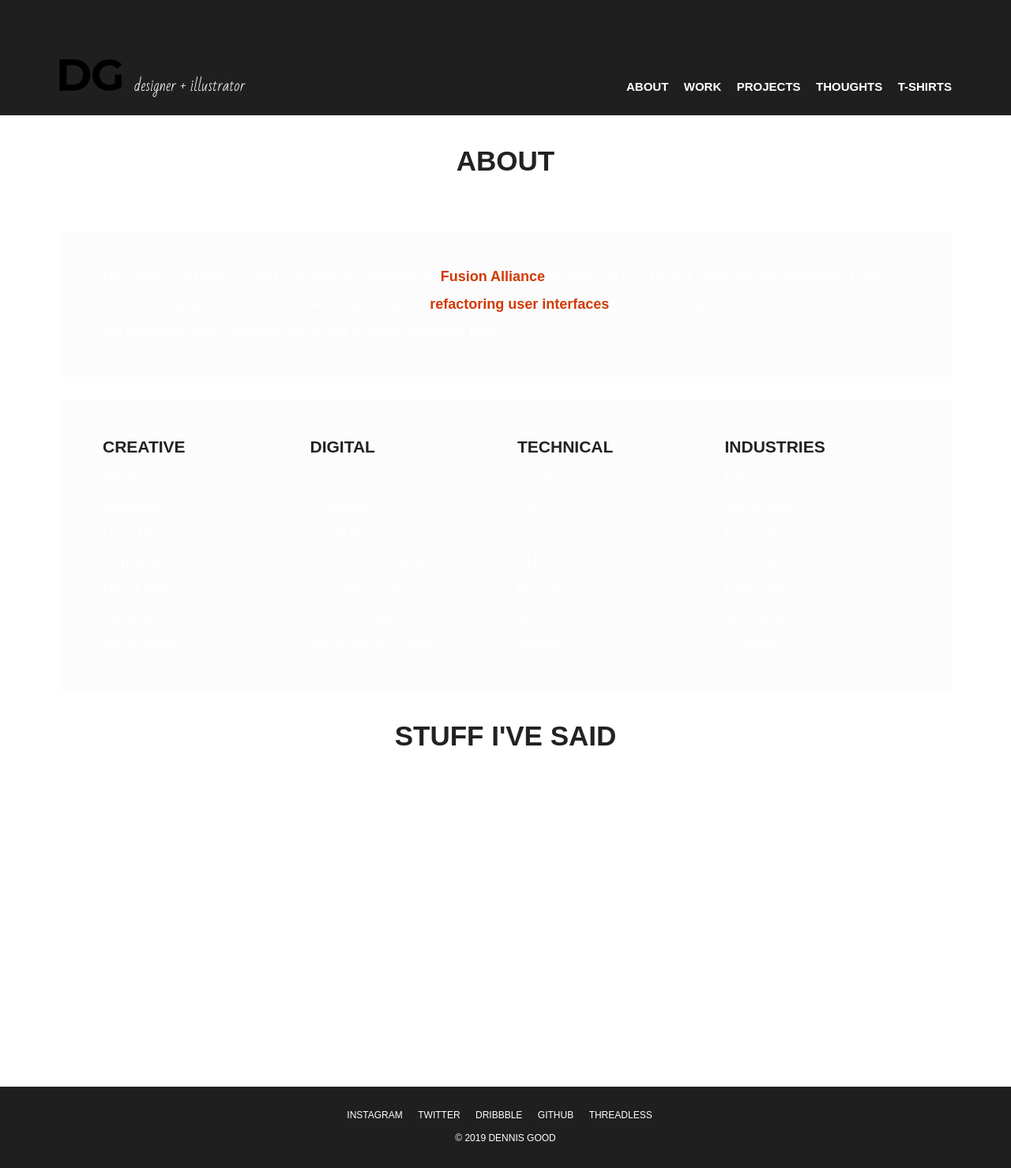
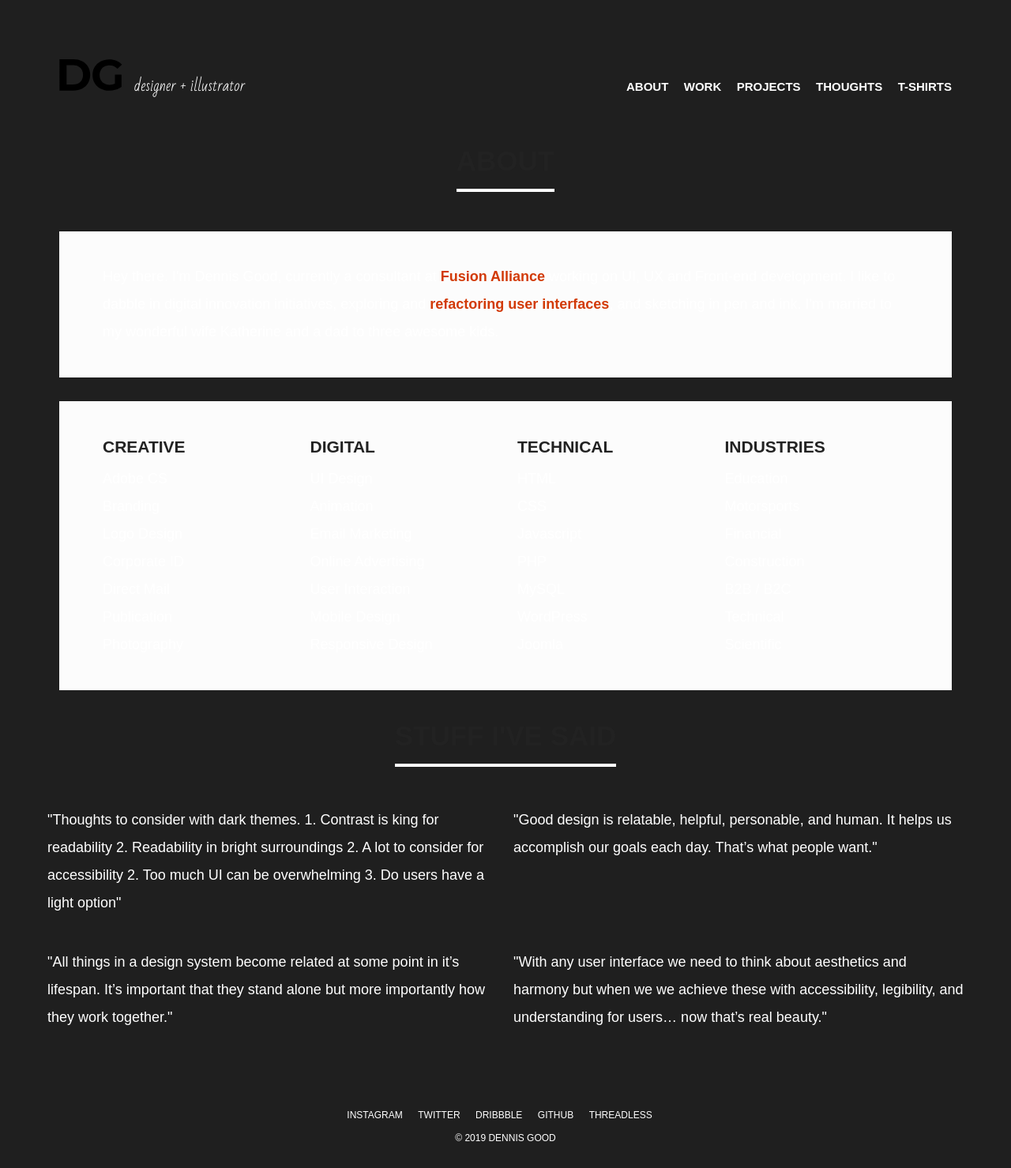
Before and after one commit to denniswgood/dennis-good-site-js, a PHP site: page /about.html in a window 1280 px wide. Shown: the whole page at 79% size. Run offline with PHP 8.4, Linux system fonts and the light colour scheme.

Commit message:
content background color update

```diff
--- a/css/styles.css
+++ b/css/styles.css
@@ -250,7 +250,7 @@
 }
 
 .content {
-	background-color: #ffffff;
+	background-color: #1f1f1f;
 	padding: 30px 0;
 }
 
```
